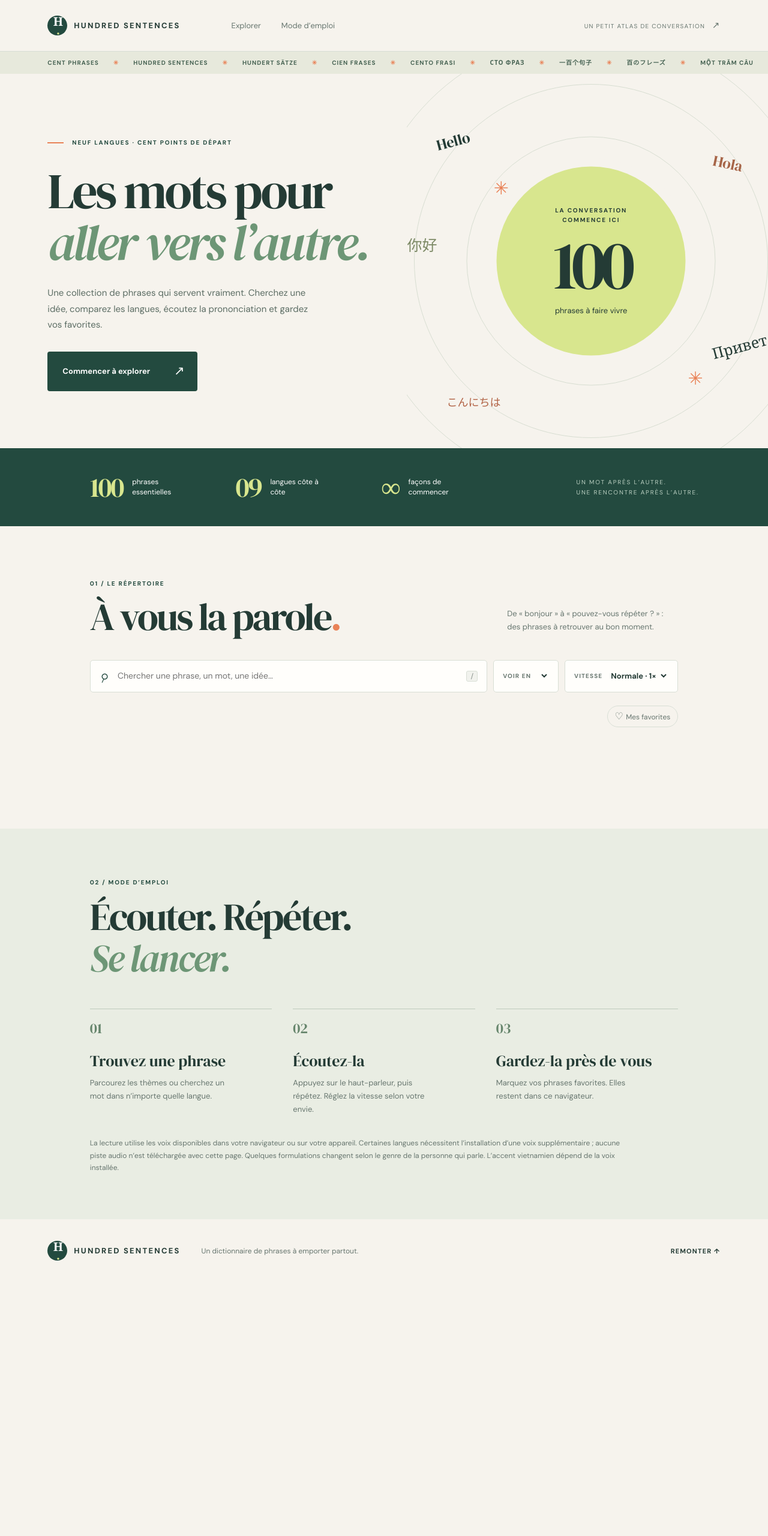
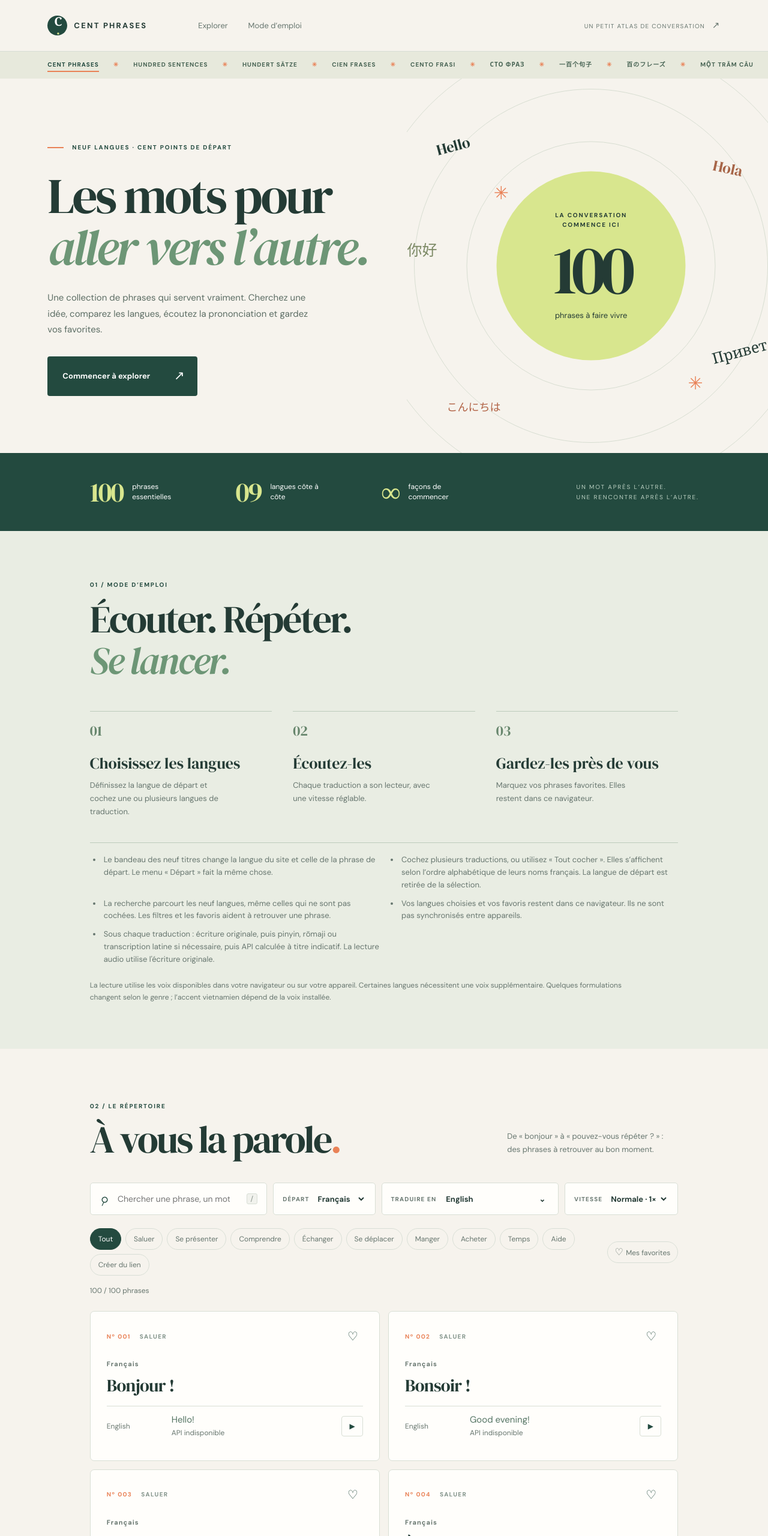
Before and after one commit to seb16120/hundred-sentences, a plain HTML site: page index.html in a window 1280 px wide. Shown: the top 2560 px of the page at 60% size. Before the commit the page ends 2137 px from the top, so only its background shows below. Drawn offline with Linux system fonts and the light colour scheme.

Commit message:
Improve multilingual phrase cards and pronunciation in index.html

```diff
--- a/index.html
+++ b/index.html
@@ -8,51 +8,55 @@
   <title>Hundred Sentences — Cent phrases, Hundert Sätze, Cien frases, Cento frasi, Сто фраз, 一百个句子, 百のフレーズ, Một trăm câu</title>
   <link rel="stylesheet" href="./style.css">
   <script src="./phrases.js" defer></script>
+  <script src="./readings.js" defer></script>
+  <script src="./i18n.js" defer></script>
   <script src="./app.js" defer></script>
 </head>
 <body>
   <div class="page">
     <header class="topbar">
       <a class="brand" href="#accueil" aria-label="Hundred Sentences, accueil"><span class="brand-mark">H<span>·</span></span><span><strong>HUNDRED SENTENCES</strong></span></a>
-      <nav aria-label="Navigation principale"><a href="#phrases">Explorer</a><a href="#mode-emploi">Mode d’emploi</a></nav>
-      <div class="topbar-tag">UN PETIT ATLAS DE CONVERSATION <span>↗</span></div>
+      <nav aria-label="Navigation principale"><a id="nav-explore" href="#phrases">Explorer</a><a id="nav-how" href="#mode-emploi">Mode d’emploi</a></nav>
+      <div class="topbar-tag"><span id="topbar-tag-text">UN PETIT ATLAS DE CONVERSATION</span> <span>↗</span></div>
     </header>
 
-    <div class="name-ribbon" aria-label="Le nom dans neuf langues"><span>CENT PHRASES</span><span>HUNDRED SENTENCES</span><span>HUNDERT SÄTZE</span><span>CIEN FRASES</span><span>CENTO FRASI</span><span>СТО ФРАЗ</span><span>一百个句子</span><span>百のフレーズ</span><span>MỘT TRĂM CÂU</span></div>
+    <nav class="name-ribbon" id="language-ribbon" aria-label="Choisir la langue du site"><button type="button" data-lang="fr">CENT PHRASES</button><button type="button" data-lang="en">HUNDRED SENTENCES</button><button type="button" data-lang="de">HUNDERT SÄTZE</button><button type="button" data-lang="es">CIEN FRASES</button><button type="button" data-lang="it">CENTO FRASI</button><button type="button" data-lang="ru">СТО ФРАЗ</button><button type="button" data-lang="zh">一百个句子</button><button type="button" data-lang="ja">百のフレーズ</button><button type="button" data-lang="vi">MỘT TRĂM CÂU</button></nav>
     <main id="accueil">
       <section class="hero" aria-labelledby="hero-title">
         <div class="hero-copy">
-          <div class="eyebrow"><span class="eyebrow-line"></span> NEUF LANGUES · CENT POINTS DE DÉPART</div>
-          <h1 id="hero-title">Les mots pour<br><em>aller vers l’autre.</em></h1>
-          <p class="hero-intro">Une collection de phrases qui servent vraiment. Cherchez une idée, comparez les langues, écoutez la prononciation et gardez vos favorites.</p>
-          <a class="primary-link" href="#phrases">Commencer à explorer <span aria-hidden="true">↗</span></a>
+          <div class="eyebrow"><span class="eyebrow-line"></span><span id="eyebrow-text">NEUF LANGUES · CENT POINTS DE DÉPART</span></div>
+          <h1 id="hero-title"><span id="hero-first">Les mots pour</span><br><em id="hero-second">aller vers l’autre.</em></h1>
+          <p class="hero-intro" id="hero-intro">Une collection de phrases qui servent vraiment. Cherchez une idée, comparez les langues, écoutez la prononciation et gardez vos favorites.</p>
+          <a class="primary-link" href="#phrases"><span id="hero-cta">Commencer à explorer</span> <span aria-hidden="true">↗</span></a>
         </div>
         <div class="hero-art" aria-hidden="true">
           <div class="orbit orbit-outer"></div><div class="orbit orbit-middle"></div><div class="orbit orbit-inner"></div>
           <span class="orbital-word word-hello">Hello</span><span class="orbital-word word-hola">Hola</span><span class="orbital-word word-nihao">你好</span><span class="orbital-word word-privet">Привет</span><span class="orbital-word word-konnichiwa">こんにちは</span>
-          <div class="hero-disc"><span class="disc-small">LA CONVERSATION<br>COMMENCE ICI</span><span class="disc-number">100</span><span class="disc-caption">phrases à faire vivre</span></div>
+          <div class="hero-disc"><span class="disc-small" id="disc-small">LA CONVERSATION<br>COMMENCE ICI</span><span class="disc-number">100</span><span class="disc-caption" id="disc-caption">phrases à faire vivre</span></div>
           <span class="art-cross cross-one">✳</span><span class="art-cross cross-two">✳</span>
         </div>
       </section>
 
-      <section class="stats" aria-label="Présentation"><div><strong>100</strong><span>phrases essentielles</span></div><div><strong>09</strong><span>langues côte à côte</span></div><div><strong>∞</strong><span>façons de commencer</span></div><p>UN MOT APRÈS L’AUTRE.<br>UNE RENCONTRE APRÈS L’AUTRE.</p></section>
+      <section class="stats" aria-label="Présentation"><div><strong>100</strong><span id="stat-phrases">phrases essentielles</span></div><div><strong>09</strong><span id="stat-languages">langues côte à côte</span></div><div><strong>∞</strong><span id="stat-ways">façons de commencer</span></div><p id="stat-motto">UN MOT APRÈS L’AUTRE.<br>UNE RENCONTRE APRÈS L’AUTRE.</p></section>
+
+      <section class="how" id="mode-emploi"><span class="section-kicker" id="how-kicker">01 / MODE D’EMPLOI</span><h2><span id="how-first">Écouter. Répéter.</span><br><em id="how-second">Se lancer.</em></h2><div class="how-grid"><div><span>01</span><h3 id="how-step-1">Choisissez les langues</h3><p id="how-detail-1">Cliquez sur le bandeau pour changer la langue du site et la langue de départ. Cochez ensuite vos traductions.</p></div><div><span>02</span><h3 id="how-step-2">Écoutez-les</h3><p id="how-detail-2">Chaque traduction a son lecteur, avec une vitesse réglable.</p></div><div><span>03</span><h3 id="how-step-3">Gardez-les près de vous</h3><p id="how-detail-3">Marquez vos phrases favorites. Elles restent dans ce navigateur.</p></div></div><ul class="guide-tips" id="guide-tips"></ul><p class="voice-note" id="voice-note">La lecture utilise les voix disponibles sur votre appareil. Certaines langues nécessitent une voix supplémentaire ; quelques formulations changent selon le genre de la personne qui parle. L’accent vietnamien dépend de la voix installée.</p></section>
 
       <section class="explorer" id="phrases" aria-labelledby="explorer-title">
-        <div class="section-head"><div><span class="section-kicker">01 / LE RÉPERTOIRE</span><h2 id="explorer-title">À vous la parole<span class="period">.</span></h2></div><p>De « bonjour » à « pouvez-vous répéter ? » : des phrases à retrouver au bon moment.</p></div>
+        <div class="section-head"><div><span class="section-kicker" id="explorer-kicker">02 / LE RÉPERTOIRE</span><h2 id="explorer-title"><span id="explorer-heading">À vous la parole</span><span class="period">.</span></h2></div><p id="explorer-intro">De « bonjour » à « pouvez-vous répéter ? » : des phrases à retrouver au bon moment.</p></div>
         <div class="controls">
-          <label class="search-wrap"><span class="sr-only">Rechercher dans toutes les langues</span><span aria-hidden="true">⌕</span><input type="search" id="search" placeholder="Chercher une phrase, un mot, une idée…" autocomplete="off"><kbd>/</kbd></label>
-          <label class="select-wrap">VOIR EN <select id="target-language" aria-label="Langue à afficher"></select></label>
-          <label class="select-wrap">VITESSE <select id="speech-rate" aria-label="Vitesse de lecture"><option value="0.75">Lente · 0,75×</option><option value="1" selected>Normale · 1×</option><option value="1.2">Rapide · 1,2×</option></select></label>
+          <label class="search-wrap"><span class="sr-only" id="search-label">Rechercher dans toutes les langues</span><span aria-hidden="true">⌕</span><input type="search" id="search" placeholder="Chercher une phrase, un mot, une idée…" autocomplete="off"><kbd>/</kbd></label>
+          <label class="select-wrap source-wrap"><span id="source-label">DÉPART</span> <select id="source-language" aria-label="Langue de départ"></select></label>
+          <div class="multi-wrap"><span id="target-label">TRADUIRE EN</span><div class="multi-picker"><button id="language-trigger" type="button" aria-expanded="false" aria-controls="language-options" aria-haspopup="true"><span id="language-summary">English</span><span aria-hidden="true">⌄</span></button><div id="language-options" class="language-options" role="group" aria-label="Langues de traduction" hidden></div></div></div>
+          <label class="select-wrap"><span id="speed-label">VITESSE</span> <select id="speech-rate" aria-label="Vitesse de lecture"><option value="0.75" id="speed-slow">Lente · 0,75×</option><option value="1" id="speed-normal" selected>Normale · 1×</option><option value="1.2" id="speed-fast">Rapide · 1,2×</option></select></label>
         </div>
-        <div class="filter-row"><div class="filter-list" id="filters" role="group" aria-label="Filtrer par thème"></div><button class="favorites-toggle" id="favorites-toggle" type="button" aria-pressed="false">♡ <span>Mes favorites</span></button></div>
+        <div class="filter-row"><div class="filter-list" id="filters" role="group" aria-label="Filtrer par thème"></div><button class="favorites-toggle" id="favorites-toggle" type="button" aria-pressed="false">♡ <span id="favorites-label">Mes favorites</span></button></div>
         <p class="status" id="status" role="status" aria-live="polite"></p>
         <div class="cards" id="cards"></div>
-        <div class="empty" id="empty" hidden><span aria-hidden="true">⌕</span><h3>Rien pour l’instant.</h3><p>Essayez un autre mot ou retirez un filtre.</p></div>
+        <div class="empty" id="empty" hidden><span aria-hidden="true">⌕</span><h3 id="empty-title">Rien pour l’instant.</h3><p id="empty-description">Essayez un autre mot ou retirez un filtre.</p></div>
       </section>
 
-      <section class="how" id="mode-emploi"><span class="section-kicker">02 / MODE D’EMPLOI</span><h2>Écouter. Répéter.<br><em>Se lancer.</em></h2><div class="how-grid"><div><span>01</span><h3>Trouvez une phrase</h3><p>Parcourez les thèmes ou cherchez un mot dans n’importe quelle langue.</p></div><div><span>02</span><h3>Écoutez-la</h3><p>Appuyez sur le haut-parleur, puis répétez. Réglez la vitesse selon votre envie.</p></div><div><span>03</span><h3>Gardez-la près de vous</h3><p>Marquez vos phrases favorites. Elles restent dans ce navigateur.</p></div></div><p class="voice-note">La lecture utilise les voix disponibles dans votre navigateur ou sur votre appareil. Certaines langues nécessitent l’installation d’une voix supplémentaire ; aucune piste audio n’est téléchargée avec cette page. Quelques formulations changent selon le genre de la personne qui parle. L’accent vietnamien dépend de la voix installée.</p></section>
     </main>
-    <footer><div class="brand"><span class="brand-mark">H<span>·</span></span><span><strong>HUNDRED SENTENCES</strong></span></div><p>Un dictionnaire de phrases à emporter partout.</p><a href="#accueil">REMONTER ↑</a></footer>
+    <footer><div class="brand"><span class="brand-mark">H<span>·</span></span><span><strong>HUNDRED SENTENCES</strong></span></div><p id="footer-caption">Un dictionnaire de phrases à emporter partout.</p><a href="#accueil" id="footer-back">REMONTER ↑</a></footer>
   </div>
 </body>
 </html>
```
